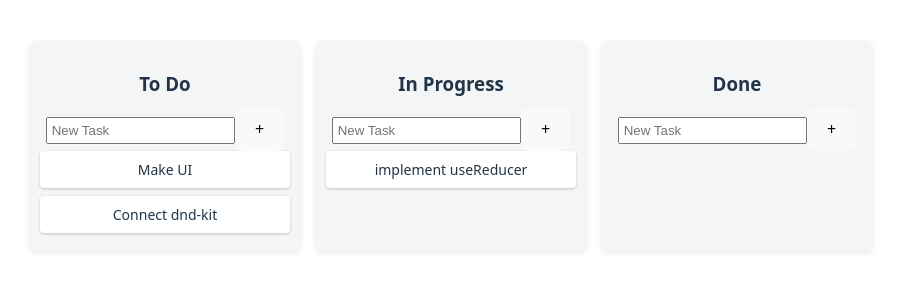
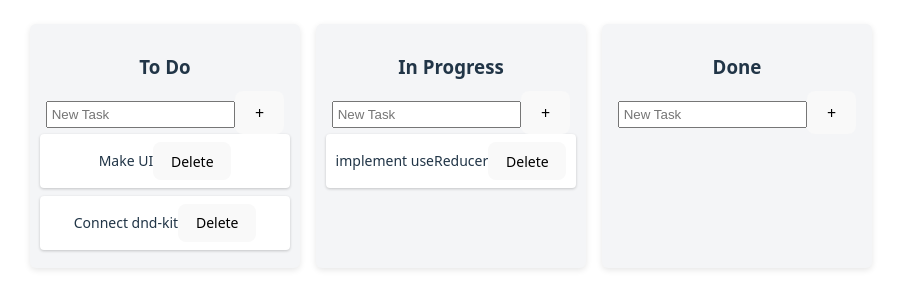
Before and after one commit to victorFish9/mini-trello, a React (Vite) app: page / in a window 1280 px wide. Shown: the part 254-562 px from the top of the page, without its empty margins (189-1090 px from the left). Built offline with nearby package versions, Linux system fonts and the light colour scheme.

Commit message:
save before changes

```diff
--- a/src/components/Board.tsx
+++ b/src/components/Board.tsx
@@ -51,6 +51,10 @@ const Board: FC = () => {
         console.log(`Moved ${active.id} to ${over.id}`)
     }
 
+    const handleDeleteTask = (columnId: string, taskId: string) => {
+        dispatch({ type: "DELETE_TASK", payload: { columnId, taskId } })
+    }
+
     const handleAddTaask = (columnId: string, content: string) => {
         dispatch({ type: "ADD_TASK", payload: { columnId, content } })
     }
@@ -62,7 +66,7 @@ const Board: FC = () => {
                     const column = state.columns[columnId]
                     const tasks = column.taskIds.map((taskId) => state.tasks[taskId])
 
-                    return <Column key={column.id} column={column} tasks={tasks} onAddTask={handleAddTaask} />
+                    return <Column key={column.id} column={column} tasks={tasks} onAddTask={handleAddTaask} onDeleteTask={handleDeleteTask} />
                 })}
             </div>
         </DndContext>
--- a/src/components/Column.tsx
+++ b/src/components/Column.tsx
@@ -7,9 +7,10 @@ interface ColumnProps {
     column: ColumnType
     tasks: TaskType[]
     onAddTask: (columnId: string, content: string) => void
+    onDeleteTask: (columnId: string, taskId: string) => void
 }
 
-export const Column: FC<ColumnProps> = ({ column, tasks, onAddTask }) => {
+export const Column: FC<ColumnProps> = ({ column, tasks, onAddTask, onDeleteTask }) => {
     const { setNodeRef, isOver } = useDroppable({
         id: column.id
     })
@@ -35,7 +36,10 @@ export const Column: FC<ColumnProps> = ({ column, tasks, onAddTask }) => {
             <input value={newTask} onChange={(e) => setNewTask(e.target.value)} placeholder="New Task" style={{ flex: 1, padding: "4px" }} />
             <button onClick={handleAdd}>+</button>
             {tasks.map((task) => (
-                <Task key={task.id} task={task} />
+                <Task key={task.id}
+                    task={task}
+                    columnId={column.id}
+                    onDelete={(taskId) => onDeleteTask(column.id, taskId)} />
             ))}
         </div>
     )
--- a/src/components/Task.tsx
+++ b/src/components/Task.tsx
@@ -4,9 +4,11 @@ import { useDraggable } from "@dnd-kit/core"
 
 interface TaskProps {
     task: TaskType
+    onDelete: (taskId: string) => void
+    columnId: string
 }
 
-export const Task: FC<TaskProps> = ({ task }) => {
+export const Task: FC<TaskProps> = ({ task, onDelete }) => {
 
     const { attributes, listeners, setNodeRef, transform, isDragging } = useDraggable({
         id: task.id
@@ -26,7 +28,16 @@ export const Task: FC<TaskProps> = ({ task }) => {
 
     return (
         <div ref={setNodeRef} style={style} {...listeners} {...attributes}>
-            {task.content}
+            <span>{task.content}</span>
+            <button
+                onClick={(e) => {
+                    e.stopPropagation()
+                    console.log("Delete button clicked", task.id)
+                    onDelete(task.id)
+                }}
+            >
+                Delete
+            </button>
         </div>
     )
 }
--- a/src/reducer/boardReducer.ts
+++ b/src/reducer/boardReducer.ts
@@ -1,7 +1,8 @@
 import type { BoardData } from "../types/types";
 
 type Action = | { type: "MOVE_TASK"; payload: { taskId: string; sourceColId: string; destColId: string } } |
-{ type: "ADD_TASK"; payload: { columnId: string; content: string; } }
+{ type: "ADD_TASK"; payload: { columnId: string; content: string; } } |
+{ type: "DELETE_TASK"; payload: { taskId: string; columnId: string; } }
 
 
 export const boardReducer = (state: BoardData, action: Action): BoardData => {
@@ -49,6 +50,24 @@ export const boardReducer = (state: BoardData, action: Action): BoardData => {
             }
         }
 
+        case "DELETE_TASK": {
+            const { taskId, columnId } = action.payload
+
+            const { [taskId]: _, ...updatedTasks } = state.tasks
+
+            return {
+                ...state,
+                tasks: updatedTasks,
+                columns: {
+                    ...state.columns,
+                    [columnId]: {
+                        ...state.columns[columnId],
+                        taskIds: state.columns[columnId].taskIds.filter(id => id !== taskId)
+                    }
+                }
+            }
+        }
+
         default: return state
     }
 }
```
